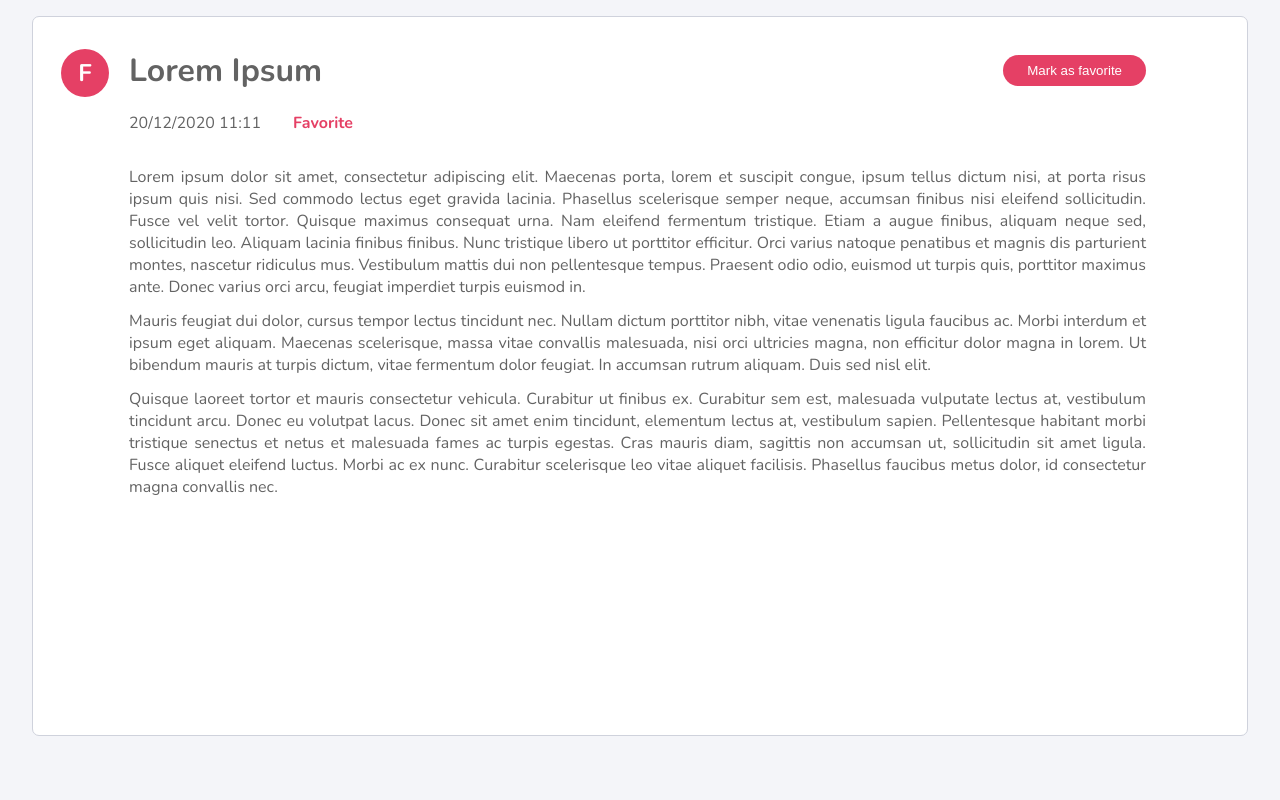
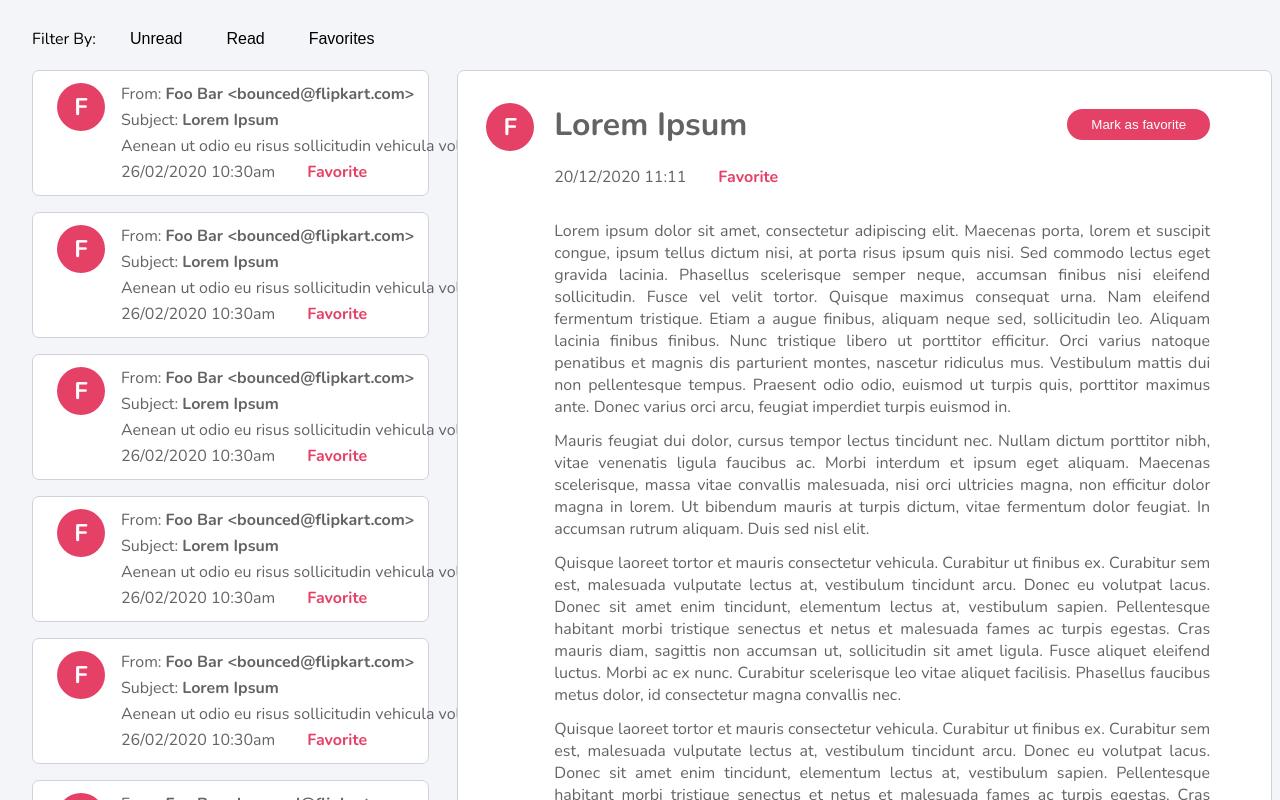
Before and after one commit to bmar268/702-WebMailClient, a React (Create React App) app: page / in a window 1280 px wide. Shown: the top 800 px of the page. Built offline with nearby package versions, Linux system fonts and the light colour scheme.

Commit message:
grid layout

```diff
--- a/src/App.js
+++ b/src/App.js
@@ -1,13 +1,31 @@
 import { EmailCard } from "./components/email-card";
 import { EmailBody, EmailCardList } from "./components";
 import "./styles/styles.css"
+import "./styles/app.css"
+import { useState } from "react";
 
 function App() {
-  return (
-    <div className="App">
-      <EmailBody />
-    </div>
-  );
+    const [showEmailBody, setShowEmailBody] = useState(false);
+
+    return (
+        <div className="App page-wr u_fx-col">
+            <header className="filter-wr u_fx-row u_fx-al-cn">
+                <h3 className="filter-heading">Filter By:</h3>
+                <button className="filter-btn">Unread</button>
+                <button className="filter-btn">Read</button>
+                <button className="filter-btn">Favorites</button>
+            </header>
+            <div className="page-content-wr page-content-grid">
+                <aside className="aside-ec-list">
+                    <EmailCardList />
+                </aside>
+                <main className="main-email-body email-body-hide email-body-visible">
+                    <EmailBody />
+                </main>
+
+            </div>
+        </div>
+    );
 }
 
 export default App;
--- a/src/components/components-utility.css
+++ b/src/components/components-utility.css
@@ -3,8 +3,8 @@
     color: var(--white);
     font-size: 1.5rem;
     font-weight: bold;
-    height: 3rem;
-    width: 3rem;
+    max-height: 3rem;
+    min-width: 3rem;
     border-radius: 50%;
 }
 
@@ -12,7 +12,6 @@
     background-color: var(--card-background);
     border: 1px solid var(--border);
     border-radius: var(--br-sq);
-    margin: 1rem 2rem;
     gap: 1rem;
 }
 
--- a/src/components/email-body/index.jsx
+++ b/src/components/email-body/index.jsx
@@ -21,6 +21,14 @@ export const EmailBody = () => {
                     <p>Lorem ipsum dolor sit amet, consectetur adipiscing elit. Maecenas porta, lorem et suscipit congue, ipsum tellus dictum nisi, at porta risus ipsum quis nisi. Sed commodo lectus eget gravida lacinia. Phasellus scelerisque semper neque, accumsan finibus nisi eleifend sollicitudin. Fusce vel velit tortor. Quisque maximus consequat urna. Nam eleifend fermentum tristique. Etiam a augue finibus, aliquam neque sed, sollicitudin leo. Aliquam lacinia finibus finibus. Nunc tristique libero ut porttitor efficitur. Orci varius natoque penatibus et magnis dis parturient montes, nascetur ridiculus mus. Vestibulum mattis dui non pellentesque tempus. Praesent odio odio, euismod ut turpis quis, porttitor maximus ante. Donec varius orci arcu, feugiat imperdiet turpis euismod in.</p>
                     <p>Mauris feugiat dui dolor, cursus tempor lectus tincidunt nec. Nullam dictum porttitor nibh, vitae venenatis ligula faucibus ac. Morbi interdum et ipsum eget aliquam. Maecenas scelerisque, massa vitae convallis malesuada, nisi orci ultricies magna, non efficitur dolor magna in lorem. Ut bibendum mauris at turpis dictum, vitae fermentum dolor feugiat. In accumsan rutrum aliquam. Duis sed nisl elit.</p>
                     <p>Quisque laoreet tortor et mauris consectetur vehicula. Curabitur ut finibus ex. Curabitur sem est, malesuada vulputate lectus at, vestibulum tincidunt arcu. Donec eu volutpat lacus. Donec sit amet enim tincidunt, elementum lectus at, vestibulum sapien. Pellentesque habitant morbi tristique senectus et netus et malesuada fames ac turpis egestas. Cras mauris diam, sagittis non accumsan ut, sollicitudin sit amet ligula. Fusce aliquet eleifend luctus. Morbi ac ex nunc. Curabitur scelerisque leo vitae aliquet facilisis. Phasellus faucibus metus dolor, id consectetur magna convallis nec.</p>
+                    <p>Quisque laoreet tortor et mauris consectetur vehicula. Curabitur ut finibus ex. Curabitur sem est, malesuada vulputate lectus at, vestibulum tincidunt arcu. Donec eu volutpat lacus. Donec sit amet enim tincidunt, elementum lectus at, vestibulum sapien. Pellentesque habitant morbi tristique senectus et netus et malesuada fames ac turpis egestas. Cras mauris diam, sagittis non accumsan ut, sollicitudin sit amet ligula. Fusce aliquet eleifend luctus. Morbi ac ex nunc. Curabitur scelerisque leo vitae aliquet facilisis. Phasellus faucibus metus dolor, id consectetur magna convallis nec.</p>
+                    <p>Quisque laoreet tortor et mauris consectetur vehicula. Curabitur ut finibus ex. Curabitur sem est, malesuada vulputate lectus at, vestibulum tincidunt arcu. Donec eu volutpat lacus. Donec sit amet enim tincidunt, elementum lectus at, vestibulum sapien. Pellentesque habitant morbi tristique senectus et netus et malesuada fames ac turpis egestas. Cras mauris diam, sagittis non accumsan ut, sollicitudin sit amet ligula. Fusce aliquet eleifend luctus. Morbi ac ex nunc. Curabitur scelerisque leo vitae aliquet facilisis. Phasellus faucibus metus dolor, id consectetur magna convallis nec.</p>
+                    <p>Quisque laoreet tortor et mauris consectetur vehicula. Curabitur ut finibus ex. Curabitur sem est, malesuada vulputate lectus at, vestibulum tincidunt arcu. Donec eu volutpat lacus. Donec sit amet enim tincidunt, elementum lectus at, vestibulum sapien. Pellentesque habitant morbi tristique senectus et netus et malesuada fames ac turpis egestas. Cras mauris diam, sagittis non accumsan ut, sollicitudin sit amet ligula. Fusce aliquet eleifend luctus. Morbi ac ex nunc. Curabitur scelerisque leo vitae aliquet facilisis. Phasellus faucibus metus dolor, id consectetur magna convallis nec.</p>
+                    <p>Quisque laoreet tortor et mauris consectetur vehicula. Curabitur ut finibus ex. Curabitur sem est, malesuada vulputate lectus at, vestibulum tincidunt arcu. Donec eu volutpat lacus. Donec sit amet enim tincidunt, elementum lectus at, vestibulum sapien. Pellentesque habitant morbi tristique senectus et netus et malesuada fames ac turpis egestas. Cras mauris diam, sagittis non accumsan ut, sollicitudin sit amet ligula. Fusce aliquet eleifend luctus. Morbi ac ex nunc. Curabitur scelerisque leo vitae aliquet facilisis. Phasellus faucibus metus dolor, id consectetur magna convallis nec.</p>
+                    <p>Quisque laoreet tortor et mauris consectetur vehicula. Curabitur ut finibus ex. Curabitur sem est, malesuada vulputate lectus at, vestibulum tincidunt arcu. Donec eu volutpat lacus. Donec sit amet enim tincidunt, elementum lectus at, vestibulum sapien. Pellentesque habitant morbi tristique senectus et netus et malesuada fames ac turpis egestas. Cras mauris diam, sagittis non accumsan ut, sollicitudin sit amet ligula. Fusce aliquet eleifend luctus. Morbi ac ex nunc. Curabitur scelerisque leo vitae aliquet facilisis. Phasellus faucibus metus dolor, id consectetur magna convallis nec.</p>
+                    <p>Quisque laoreet tortor et mauris consectetur vehicula. Curabitur ut finibus ex. Curabitur sem est, malesuada vulputate lectus at, vestibulum tincidunt arcu. Donec eu volutpat lacus. Donec sit amet enim tincidunt, elementum lectus at, vestibulum sapien. Pellentesque habitant morbi tristique senectus et netus et malesuada fames ac turpis egestas. Cras mauris diam, sagittis non accumsan ut, sollicitudin sit amet ligula. Fusce aliquet eleifend luctus. Morbi ac ex nunc. Curabitur scelerisque leo vitae aliquet facilisis. Phasellus faucibus metus dolor, id consectetur magna convallis nec.</p>
+                    <p>Quisque laoreet tortor et mauris consectetur vehicula. Curabitur ut finibus ex. Curabitur sem est, malesuada vulputate lectus at, vestibulum tincidunt arcu. Donec eu volutpat lacus. Donec sit amet enim tincidunt, elementum lectus at, vestibulum sapien. Pellentesque habitant morbi tristique senectus et netus et malesuada fames ac turpis egestas. Cras mauris diam, sagittis non accumsan ut, sollicitudin sit amet ligula. Fusce aliquet eleifend luctus. Morbi ac ex nunc. Curabitur scelerisque leo vitae aliquet facilisis. Phasellus faucibus metus dolor, id consectetur magna convallis nec.</p>
+
                 </section>
             </div>
         </div>
--- a/src/components/email-card-list/index.jsx
+++ b/src/components/email-card-list/index.jsx
@@ -1,8 +1,9 @@
 import { EmailCard } from "..";
+import "./email-card-list.css"
 
 export const EmailCardList = () => {
     return(
-        <div className="ec-list-wr">
+        <div className="ec-list-wr u_fx-col">
         {
             Array(15).fill(0).map((item, id) => {
                 return(
--- a/src/components/email-card/email-card.css
+++ b/src/components/email-card/email-card.css
@@ -1,7 +1,21 @@
 .email-card-wr {
     padding: 0.75rem 1.5rem;
+    cursor: pointer;
+    margin: 0 0.25rem 1rem 0;
+}
+
+.email-card-wr:hover {
+    border-color: var(--accent);
 }
 
 .email-card-content {
     gap: 0.25rem;
 }
+
+.email-card-content > p {
+    display: block;
+    max-width: 80%;
+    white-space: nowrap;
+    overflow-x: hidden !important;
+    text-overflow: ellipsis;
+}
--- /dev/null
+++ b/src/styles/app.css
@@ -0,0 +1,58 @@
+.page-wr {
+    gap: 1rem;
+}
+
+.filter-wr {
+    color: var(--black);
+    gap: 0.5rem;
+}
+
+.filter-heading {
+    font-size: 1rem;
+    font-weight: 400;
+    margin-right: 0.5rem;
+}
+
+.filter-btn {
+    background-color: transparent;
+    font-size: 1rem;
+    padding: 0.25rem 1rem;
+    border: 2px solid transparent;
+    border-radius: var(--br-cr);
+    outline: none;
+}
+
+.filter-btn:hover {
+    cursor: pointer;
+    background-color: var(--filter-btn);
+    border-color: var(--border);
+}
+
+.page-content-grid{
+    display: grid;
+    grid-template-columns: 33% 67%;
+    gap: 1.5rem;
+}
+
+/* .aside-ec-list,
+.main-email-body {
+    max-height: 90vh;
+    overflow-y: auto;
+}
+
+.aside-ec-list::-webkit-scrollbar,
+.main-email-body::-webkit-scrollbar {
+    width: 3px;
+}
+
+.aside-ec-list::-webkit-scrollbar-thumb,
+.main-email-body::-webkit-scrollbar-thumb {
+    background-color: transparent;
+    border-radius: 3px;
+}
+
+.aside-ec-list::-webkit-scrollbar-track,
+.main-email-body::-webkit-scrollbar-track {
+    background: transparent;
+    border-radius: 3px;
+} */
--- a/src/styles/styles.css
+++ b/src/styles/styles.css
@@ -13,4 +13,5 @@ body {
     color: var(--text);
     font-family: var(--nunito);
     scroll-behavior: smooth;
+    padding: 1.5rem 2rem 0 2rem;
 }
```
